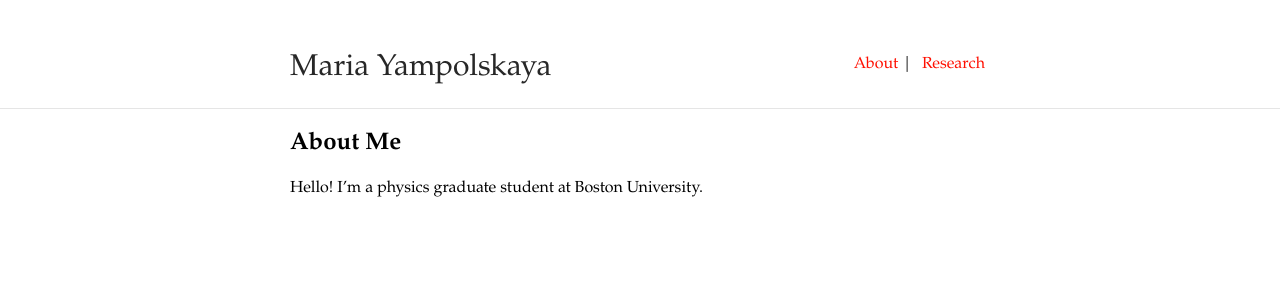
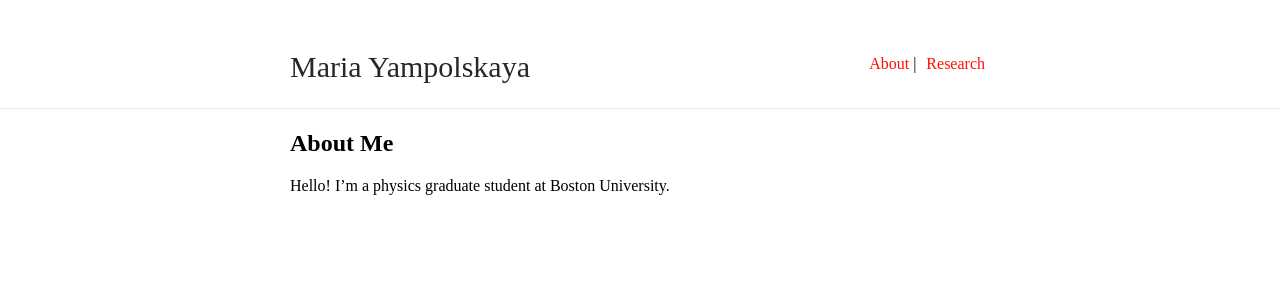
Before and after one commit to maria-yampolskaya/maria-yampolskaya.github.io, a Jekyll site: the page built from index.md, in a window 1280 px wide. Shown: the top 300 px of the page. Built offline with Jekyll 4.4.1, drawn with Linux system fonts in a browser that asks for light colours; some web fonts are replaced; our own code applies the rules of GitHub Pages for plain Markdown files.

Commit message:
font change

```diff
--- a/_layouts/default.html
+++ b/_layouts/default.html
@@ -21,7 +21,7 @@
         {% assign url = site.url | append: site.baseurl | append: page.url %}
     {% endif %}
     <meta name="description" content="{{ desc }}">
-    <link href='https://fonts.googleapis.com/css?family=Palatino:400,700' rel='stylesheet' type='text/css'>
+    <link href='https://fonts.googleapis.com/css?family=Bookman:400,700' rel='stylesheet' type='text/css'>
     <link rel="alternate" type="application/rss+xml" title="{{ site.title }} RSS" href="/feed.xml" />
     <link rel="stylesheet" href="{{ site.baseurl }}/css/main.css">
     {% if site.favicon %}
--- a/_sass/_style.scss
+++ b/_sass/_style.scss
@@ -11,7 +11,7 @@ html {
 }
 body {
     margin: 0;
-    font-family: "Palatino";
+    font-family: "Bookman";
     height: 100%;
 }
 a {
```
